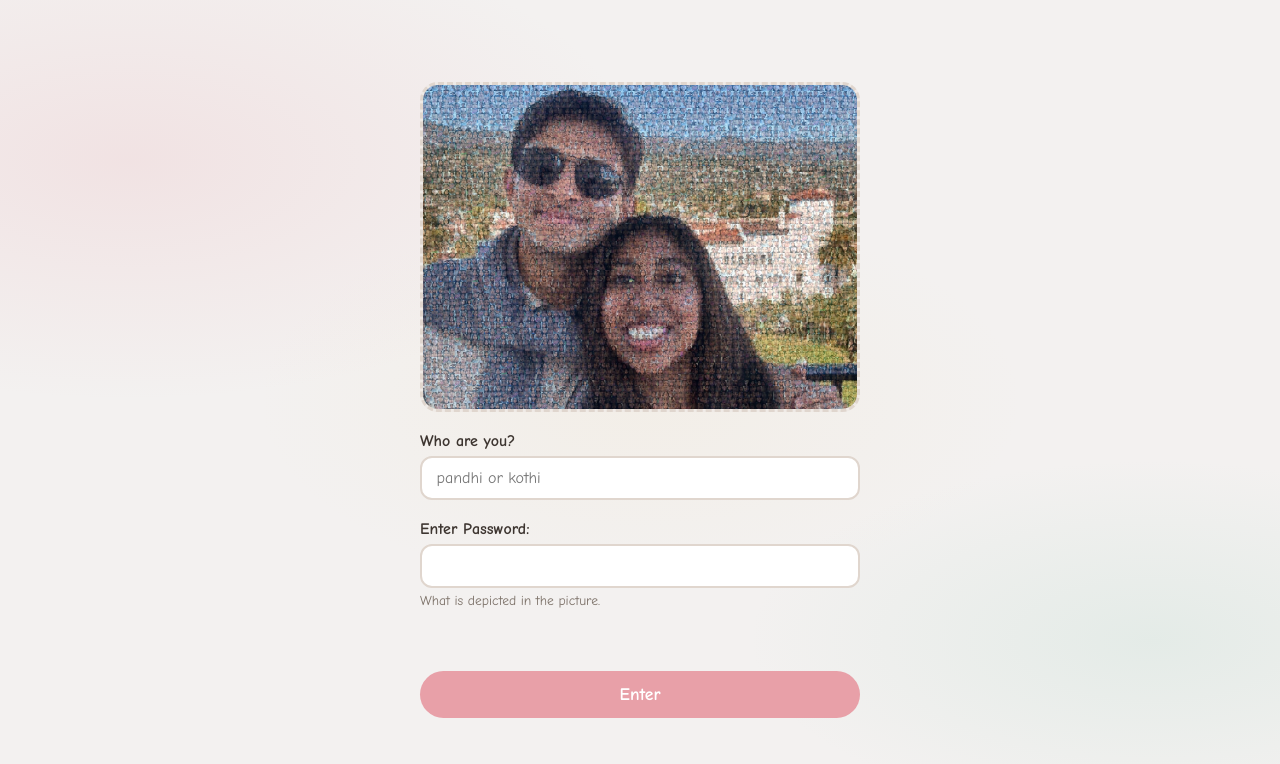
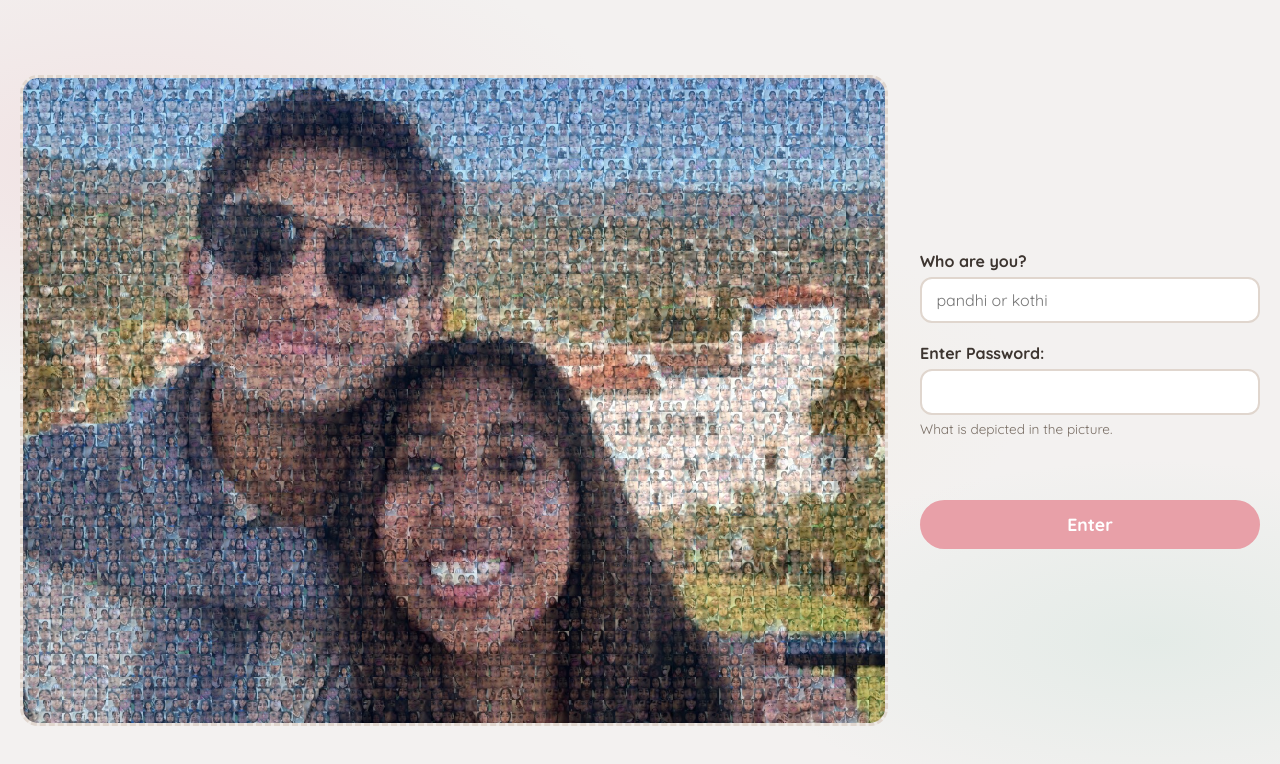
Before and after one commit to aditya-iyer1/pandhi, a plain HTML site: page index.html in a window 1280 px wide. Both pictures are taken after a click on the button "Unlock heart". Drawn offline with nearby package versions, Linux system fonts and the light colour scheme.

Commit message:
Switch to Quicksand, darken and enlarge hub tiles, and enlarge the heart and login photo.
Co-Authored-By: Claude Sonnet 5.5 <noreply@anthropic.com>

```diff
--- a/css/styles.css
+++ b/css/styles.css
@@ -1,4 +1,4 @@
-@import url('https://fonts.googleapis.com/css2?family=Comic+Neue:wght@400;700&display=swap');
+@import url('https://fonts.googleapis.com/css2?family=Quicksand:wght@400;500;600;700&display=swap');
 
 :root {
   --bg: #f3f1f0;
@@ -15,7 +15,7 @@
   --panel-border: #e0d6ce;
   --shadow: rgba(61, 53, 48, 0.12);
   --radius: 18px;
-  --font: 'Comic Neue', 'Comic Sans MS', 'Chalkboard SE', cursive, sans-serif;
+  --font: 'Quicksand', system-ui, -apple-system, 'Segoe UI', sans-serif;
 }
 
 *,
@@ -99,8 +99,8 @@ img {
 }
 
 .lock-btn {
-  width: 160px;
-  height: 160px;
+  width: clamp(240px, 55vmin, 560px);
+  height: clamp(240px, 55vmin, 560px);
   padding: 0;
   border-radius: 50%;
   transition: transform 0.2s ease;
@@ -151,11 +151,48 @@ img {
 }
 
 .login-card {
-  width: min(440px, 100%);
+  width: min(560px, 100%);
   display: flex;
   flex-direction: column;
   gap: 1.25rem;
   align-items: stretch;
+}
+
+/* Wide screens: photo on the left, much larger; form on the right */
+@media (min-width: 900px) {
+  .login-card {
+    width: min(1240px, 100%);
+    display: grid;
+    grid-template-columns: minmax(0, 1fr) 340px;
+    /* flexible first/last rows vertically center the form beside the photo */
+    grid-template-rows: 1fr repeat(4, auto) 1fr;
+    gap: 1.25rem 2rem;
+  }
+
+  .login-card .mosaic-wrap {
+    grid-column: 1;
+    grid-row: 1 / -1;
+    align-self: center;
+    max-height: calc(100vh - 4rem);
+  }
+
+  .login-card::before,
+  .login-card::after {
+    content: '';
+    grid-column: 2;
+  }
+
+  .login-card::before {
+    grid-row: 1;
+  }
+
+  .login-card::after {
+    grid-row: 6;
+  }
+
+  .login-card > :not(.mosaic-wrap) {
+    grid-column: 2;
+  }
 }
 
 .mosaic-wrap {
@@ -325,16 +362,16 @@ img {
 }
 
 .hub-panel:nth-child(1) {
-  background: rgba(232, 160, 168, 0.35);
+  background: #dd8591;
 }
 .hub-panel:nth-child(2) {
-  background: rgba(168, 197, 212, 0.4);
+  background: #7ba3b8;
 }
 .hub-panel:nth-child(3) {
-  background: rgba(168, 212, 196, 0.4);
+  background: #7dbaa3;
 }
 .hub-panel:nth-child(4) {
-  background: rgba(240, 217, 168, 0.45);
+  background: #e2bd70;
 }
 
 .hub-panel:hover {
@@ -345,13 +382,13 @@ img {
 }
 
 .hub-panel img {
-  width: 88px;
-  height: 88px;
+  width: clamp(110px, 24vmin, 220px);
+  height: clamp(110px, 24vmin, 220px);
   object-fit: contain;
 }
 
 .hub-panel span {
-  font-size: 1.35rem;
+  font-size: clamp(1.6rem, 4.2vmin, 3rem);
   font-weight: 700;
 }
 
```
